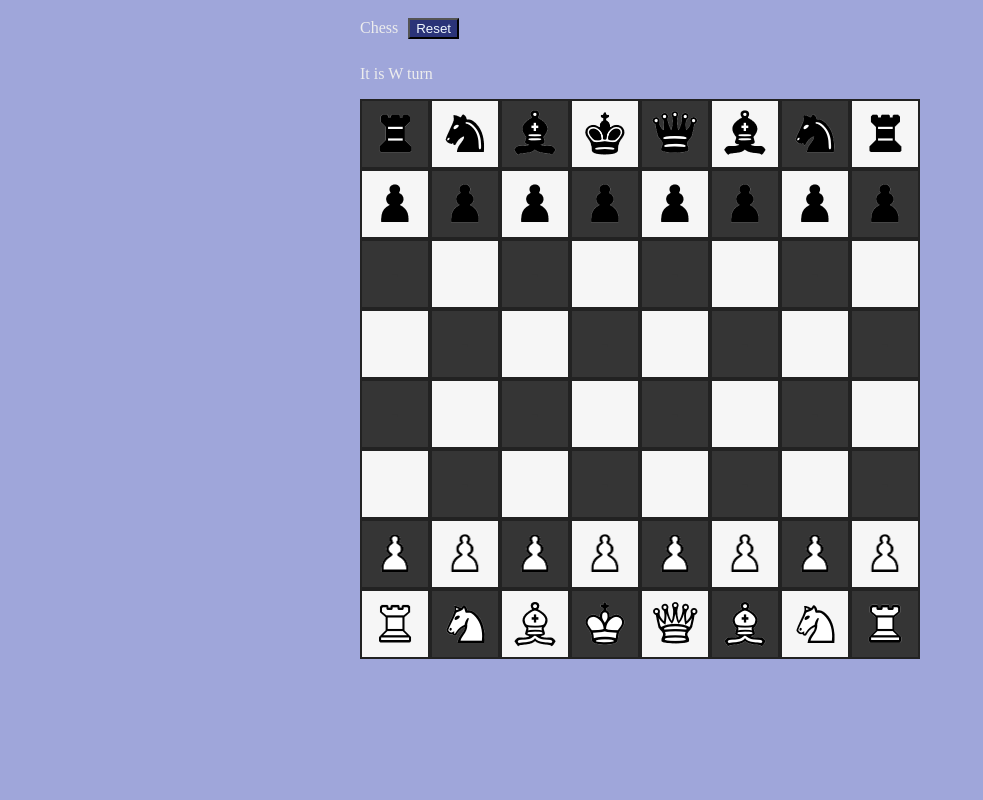
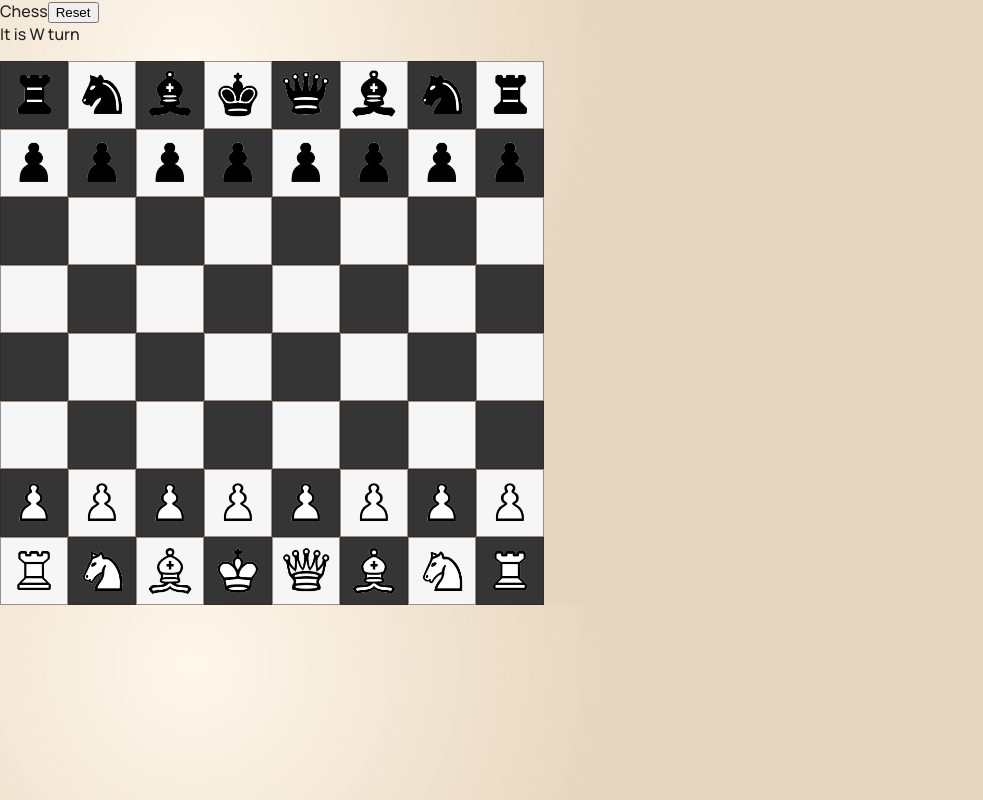
Before and after one commit to RisingSatalite/chess, a Next.js app: page / in a window 1280 px wide. Shown: the whole page, without its empty margins (0-983 px from the left). Built offline with nearby package versions, Linux system fonts and the light colour scheme.

Commit message:
Update globals.css

```diff
--- a/src/app/globals.css
+++ b/src/app/globals.css
@@ -1,6 +1,22 @@
+@import url('https://fonts.googleapis.com/css2?family=DM+Mono:wght@400;500&family=Manrope:wght@500;600;700;800&display=swap');
+
+:root {
+  --ink: #25231f;
+  --muted: #766f65;
+  --paper: #f7f1e7;
+  --wood: #b87544;
+  --wood-dark: #7f482b;
+  --red: #be3d2f;
+  --line: rgba(50, 31, 19, 0.48);
+}
+
+* { box-sizing: border-box; }
+
 body {
-  color: #ededed;
-  background: #9fa6da;
+  margin: 0;
+  color: var(--ink);
+  background: radial-gradient(circle at 15% 10%, #fff8ed 0, transparent 34%), #e7d6bf;
+  font-family: 'Manrope', sans-serif;
 }
 
 .row {
@@ -8,27 +24,81 @@ body {
 }
 
 .square {
-  width: 70px;
-  height: 70px;
+  width: clamp(31px, 7vw, 68px);
+  aspect-ratio: 1;
 
   display: flex;
   align-items: center;
   justify-content: center;
 
   padding: 0;
-  border: 2px solid #222;
-  box-sizing: border-box;
+  border: 1px solid var(--line);
+  background: var(--paper);
+  cursor: pointer;
+  position: relative;
+  transition: background-color 150ms ease, transform 150ms ease;
 }
 
+.square:hover { background: #f0d99e !important; }
+.square:focus-visible { outline: 3px solid #2f6f70; outline-offset: -3px; z-index: 2; }
+.square.last-move::after {
+  content: '';
+  position: absolute;
+  inset: 5px;
+  border: 2px solid rgba(190, 61, 47, 0.45);
+  pointer-events: none;
+}
+.square.selected { box-shadow: inset 0 0 0 4px var(--red); }
+.square img { width: 78%; height: 78%; object-fit: contain; position: relative; z-index: 1; }
+
+
 #chess {
-  display: flex;
-  justify-content: center; /* Center horizontally */
+  justify-content: center;
+  align-items: center;
   align-items: center; /* Center vertically */
 }
 
-.majorButton {
-  background-color:#2a3378;
-  margin: 10px;
-  padding: 5;
-  color: aliceblue;
+.majorButton:hover { background: #963025; }
+
+.xiangqi-shell { max-width: 1180px; margin: 0 auto; padding: 46px 28px 60px; }
+.game-header { align-items: end; display: flex; justify-content: space-between; margin-bottom: 30px; }
+.eyebrow { color: var(--red); font: 500 0.7rem 'DM Mono', monospace; letter-spacing: .08em; margin: 0 0 8px; text-transform: uppercase; }
+h1, h2, p { margin-top: 0; }
+h1 { font-size: clamp(2.6rem, 6vw, 5rem); letter-spacing: -0.05em; line-height: .9; margin-bottom: 12px; }
+h2 { font-size: 1.15rem; letter-spacing: -0.02em; margin-bottom: 8px; text-transform: capitalize; }
+.subtitle { color: var(--muted); font-size: .9rem; margin: 0; }
+.game-layout { align-items: start; display: grid; gap: 28px; grid-template-columns: minmax(0, 1fr) 280px; }
+.board-panel, .rules-panel, .history-panel { background: rgba(255, 250, 242, .64); border: 1px solid rgba(73, 45, 27, .16); }
+.board-panel { padding: 18px; }
+.turn-bar { align-items: center; display: flex; gap: 11px; min-height: 45px; padding: 0 4px 15px; }
+.turn-marker { border-radius: 50%; height: 12px; width: 12px; }
+.turn-marker.red { background: var(--red); }
+.turn-marker.black { background: #25231f; }
+.turn-bar strong { display: block; font-size: .9rem; }
+.feedback { color: var(--muted); display: block; font-size: .72rem; margin-top: 2px; }
+.status { color: var(--muted); font: 500 .65rem 'DM Mono', monospace; margin-left: auto; text-transform: uppercase; }
+.status-check, .status-checkmate { color: var(--red); }
+.board-frame { background: var(--wood); border: 8px solid var(--wood-dark); box-shadow: 0 12px 24px rgba(72, 39, 20, .16); max-width: max-content; padding: 7px; position: relative; }
+.board-grid { background: var(--paper); }
+.river-label { align-items: center; color: rgba(101, 54, 29, .8); display: flex; font-family: serif; font-size: clamp(.65rem, 2vw, 1rem); height: 0; justify-content: space-between; left: 7%; position: absolute; right: 7%; top: 50%; transform: translateY(-50%); pointer-events: none; }
+.river-label span { font-size: .82em; }
+.game-sidebar { display: grid; gap: 18px; }
+.rules-panel, .history-panel { padding: 20px; }
+.rules-panel p, .empty-history { color: var(--muted); font-size: .78rem; line-height: 1.6; margin-bottom: 0; }
+.history-heading { align-items: center; display: flex; justify-content: space-between; }
+.history-heading span { background: #e8d5bb; border-radius: 50%; color: var(--wood-dark); font: 500 .7rem 'DM Mono', monospace; padding: 6px 8px; }
+.move-list { font: .72rem 'DM Mono', monospace; list-style: none; margin: 15px 0 0; padding: 0; }
+.move-list li { border-top: 1px solid rgba(73, 45, 27, .12); display: flex; justify-content: space-between; padding: 10px 0; }
+
+@media (max-width: 760px) {
+  .xiangqi-shell { padding: 28px 12px 42px; }
+  .game-header { align-items: start; gap: 18px; }
+  .game-header .majorButton { padding: 10px 11px; }
+  .game-layout { grid-template-columns: 1fr; }
+  .board-panel { padding: 10px; }
+  .game-sidebar { grid-template-columns: 1fr 1fr; }
 }
+@media (max-width: 460px) {
+  .game-sidebar { grid-template-columns: 1fr; }
+  .board-frame { border-width: 5px; padding: 4px; }
+}
```
